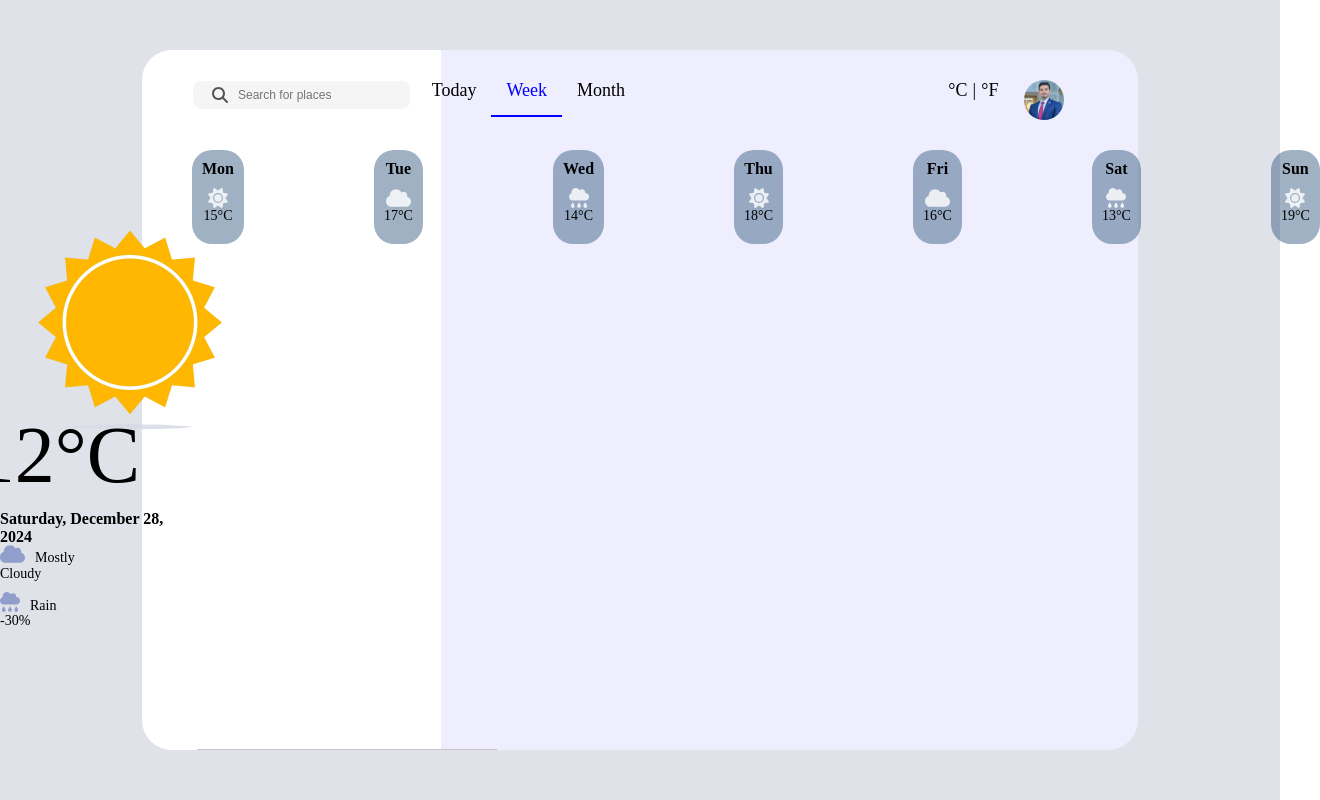
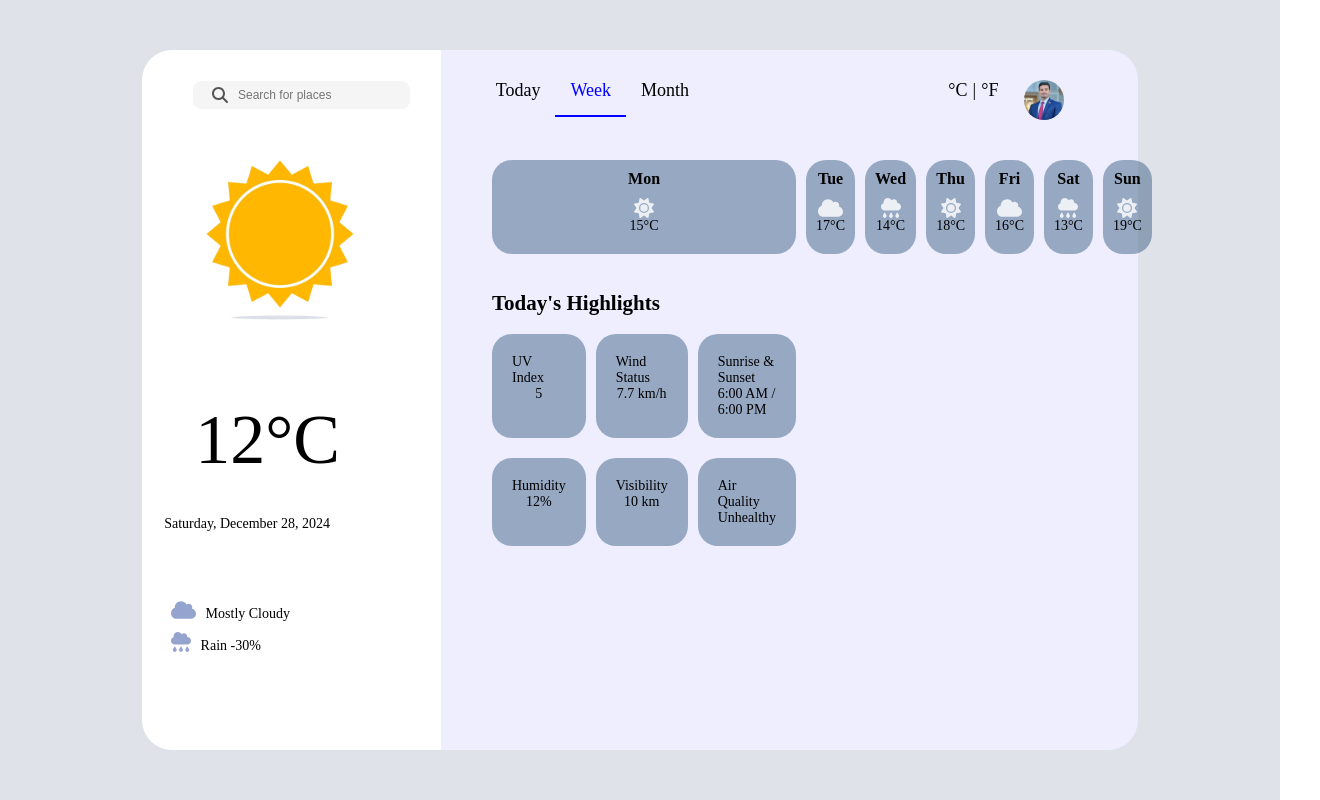
Before and after one commit to ByteRunners/weather_react, a React (Vite) app in the folder weather/: page / in a window 1280 px wide. Both pictures are taken after a click on the element "Week". Shown: the whole page, 1320 px wide, since content can reach past the window. Built offline with nearby package versions, Linux system fonts and the light colour scheme.

Commit message:
Add Highlights component and update WeatherCard and WeekWeather styles

```diff
--- /dev/null
+++ b/weather/src/components/Highlights.tsx
@@ -0,0 +1,51 @@
+import React from 'react';
+
+interface CurrentWeather {
+  uvindex: number;
+  windSpeed: number;
+  sunrise: string;
+  sunset: string;
+  humidity: number;
+  visibility: string;
+  airQuality: string;
+}
+
+interface HighlightsProps {
+  currentWeather: CurrentWeather;
+}
+
+const Highlights: React.FC<HighlightsProps> = ({ currentWeather }) => {
+  return (
+    <div className="highlights">
+      <h2>Today's Highlights</h2>
+      <div className="highlights-grid">
+        <div className="highlight-item">
+          <span>UV Index</span>
+          <span>{currentWeather.uvindex}</span>
+        </div>
+        <div className="highlight-item">
+          <span>Wind Status</span>
+          <span>{currentWeather.windSpeed} km/h</span>
+        </div>
+        <div className="highlight-item">
+          <span>Sunrise & Sunset</span>
+          <span>{currentWeather.sunrise} / {currentWeather.sunset}</span>
+        </div>
+        <div className="highlight-item">
+          <span>Humidity</span>
+          <span>{currentWeather.humidity}%</span>
+        </div>
+        <div className="highlight-item">
+          <span>Visibility</span>
+          <span>{currentWeather.visibility}</span>
+        </div>
+        <div className="highlight-item">
+          <span>Air Quality</span>
+          <span>{currentWeather.airQuality}</span>
+        </div>
+      </div>
+    </div>
+  );
+};
+
+export default Highlights;
--- a/weather/src/components/WeatherCard.tsx
+++ b/weather/src/components/WeatherCard.tsx
@@ -91,7 +91,7 @@ const WeatherCard: React.FC<WeatherCardProps> = ({
       <div className="date-time">
         {currentDate}
       </div>
-      <hr className="divider" />
+      {/* <hr className="divider" /> */}
       <div className="weather-condition-wrapper">
         <div className="weather-condition">
           <div className="condition-item">
--- a/weather/src/components/WeekWeather.tsx
+++ b/weather/src/components/WeekWeather.tsx
@@ -1,12 +1,22 @@
 import React from "react";
 import { FontAwesomeIcon } from "@fortawesome/react-fontawesome";
 import { faSun, faCloud, faCloudRain } from "@fortawesome/free-solid-svg-icons";
+import Highlights from "./Highlights";
 
 interface WeekWeatherProps {
   weekData: { day: string; icon: any; temperature: number }[];
 }
 
 const WeekWeather: React.FC<WeekWeatherProps> = ({ weekData }) => {
+  const currentWeather = {
+    uvindex: 5,
+    windSpeed: 7.7,
+    sunrise: "6:00 AM",
+    sunset: "6:00 PM",
+    humidity: 12,
+    visibility: "10 km",
+    airQuality: "Unhealthy",
+  };
   return (
     <div className="week-weather">
       {weekData.map((data, index) => (
@@ -16,7 +26,8 @@ const WeekWeather: React.FC<WeekWeatherProps> = ({ weekData }) => {
           <div className="week-day-temp">{data.temperature}°C</div>
         </div>
       ))}
-    </div>
+      <Highlights currentWeather={currentWeather} />
+      </div>
   );
 };
 
--- a/weather/src/styles/App.css
+++ b/weather/src/styles/App.css
@@ -64,13 +64,15 @@ body {
   margin-left: 310px;
   position: absolute;
   top: 10%;
-  right: 50%;
+  right: 45%;
 }
 
 .option {
   cursor: pointer;
   padding: 15px;
   transition: color 0.3s, border-bottom 0.3s;
+  border-bottom: 2px solid transparent; /* Default state */
+
 }
 
 .option:hover {
@@ -123,18 +125,18 @@ body {
 }
 
 .sun-image {
-  width: 250px;
-  height: 250px;
-  margin-right: 130px;
-  margin-top: 50px;
+  width: 200px;
+  height: 200px;
+  margin-right: 80px;
+  margin-top: 20px;
   position: absolute;
   top: 10%;
   right: 50%;
 }
 .temp {
-  font-size: 80px;
-  margin-right: 500px;
-  margin-top: 50px;
+  font-size: 70px;
+  margin-right: 300px;
+  margin-top: 40px;
   position: absolute;
   top: 45%;
   right: 50%;
@@ -143,38 +145,38 @@ body {
   text-decoration: underline;
 }
 .date-time {
-  margin-right: 470px;
-  margin-top: 150px;
+  font-size: 14px;
+  margin-right: 310px;
+  margin-top: 140px;
   position: absolute;
-  top: 45%;
+  top: 47%;
   right: 50%;
-  font-weight: bold;
 }
 
 .divider {
-  border: none;
-  border-top: 1px solid #c9c3c3;
-  margin: 475px 5px; /* Adjust the margin around the line */
-  width: 300px; /* Control the length here */
+  border-top: 1px solid #25385e;
+  margin: 330px 3px;
+  width: 230px;
 }
 
 .weather-condition {
   font-size: 14px;
-  margin-right: 550px;
+  margin-right: 350px;
   position: absolute;
-  top: 68%;
+  top: 75%;
   right: 50%;
 }
 .weather-icon {
-  font-size: 15px;
+  font-size: 14px;
   margin-right: 10px;
 }
 
 .week-weather {
   display: grid;
   grid-template-columns: repeat(7, 1fr);
-  gap: 130px;
-  margin-top: 30px;
+  gap: 10px;
+  padding-left: 300px;
+  margin-top: 40px;
 }
 
 .week-day {
@@ -197,9 +199,31 @@ body {
 }
 .weather-icons {
   font-size: 20px;
-  color: #fefeffd2;
+  color: #ffffffd2;
 }
 .week-day-temp {
   font-size: 14px;
   color: #000000;
 }
+
+
+.highlights {
+font-size: 14px;
+}
+
+.highlights-grid {
+  display: grid;
+  grid-template-columns: repeat(3, 1fr);
+  gap: 10px;
+  justify-items: center;
+
+}
+
+.highlight-item {
+  display: flex;
+  flex-direction: column;
+  align-items: center;
+  padding: 20px;
+  background-color: #214c726e;
+  border-radius: 20px;
+}
```
